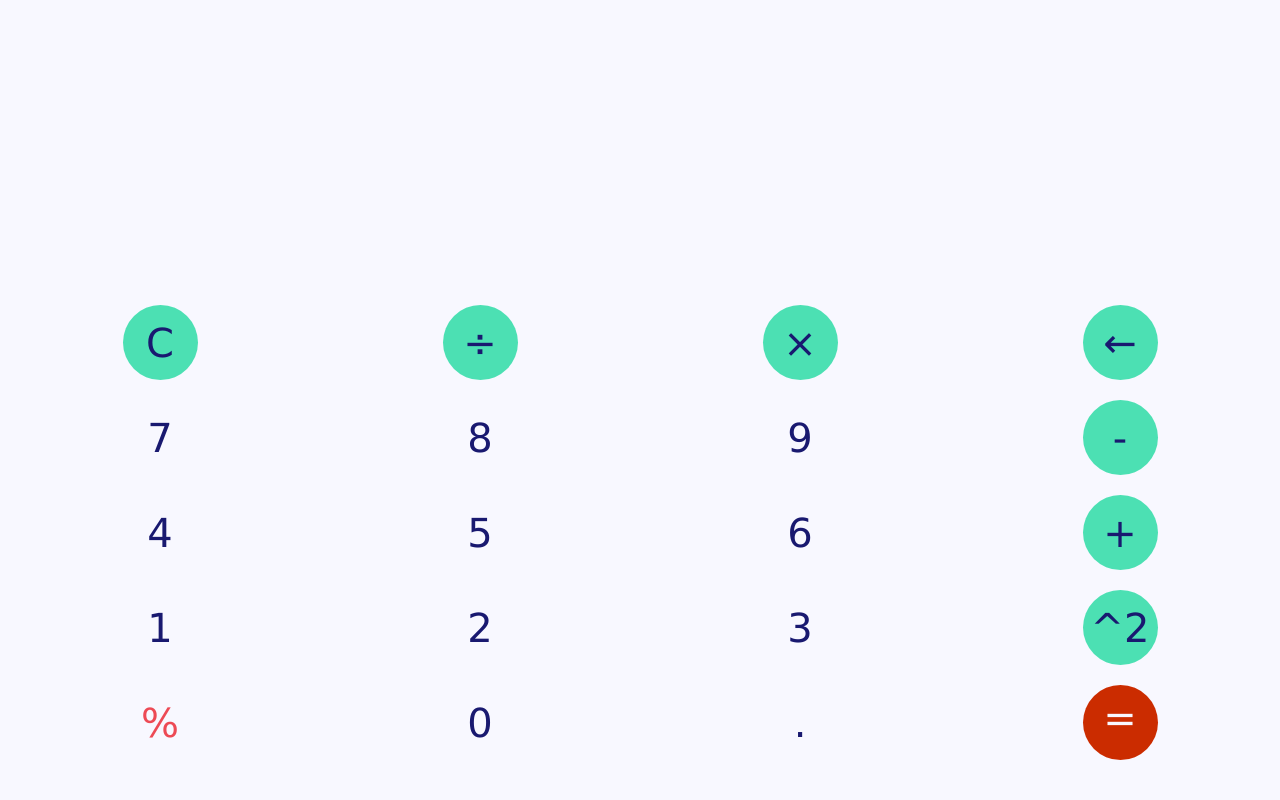
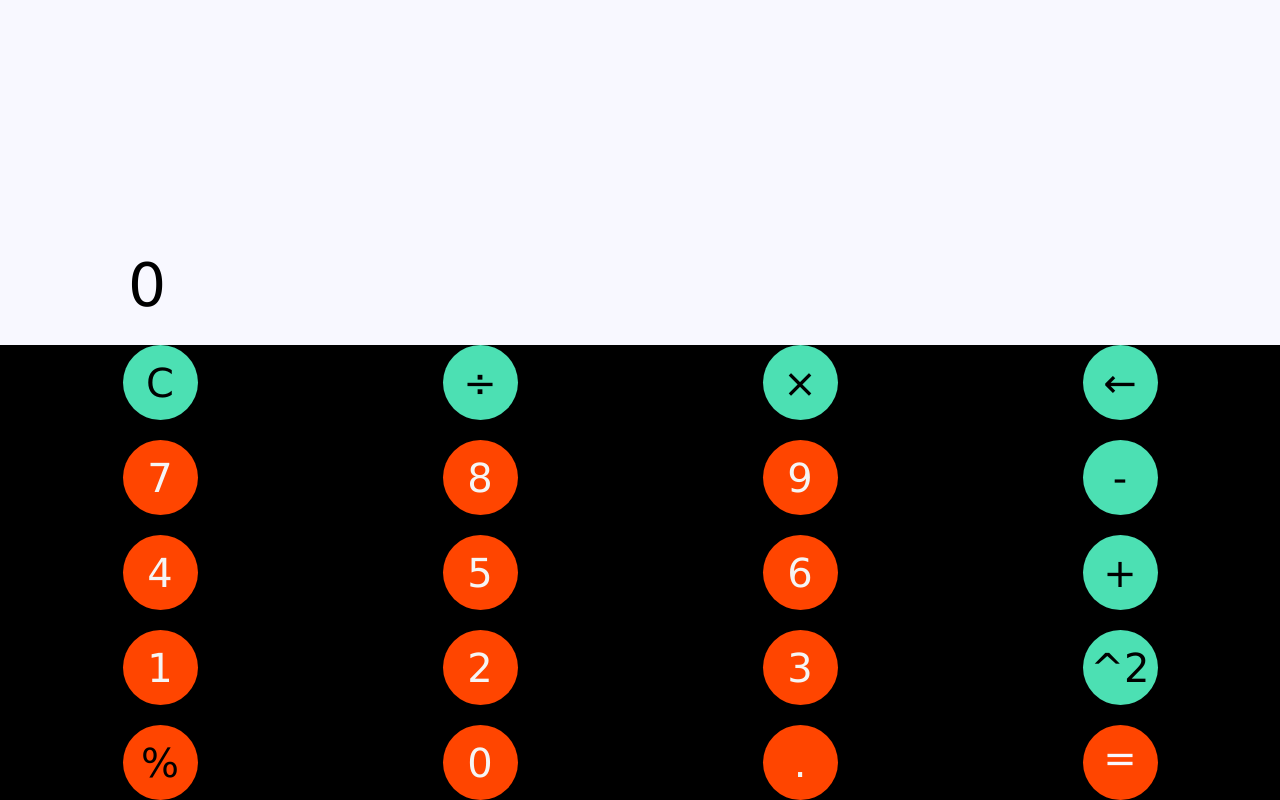
Before and after one commit to Goldenjnr/Calculator, a plain HTML site: page index.html in a window 1280 px wide. Both pictures are taken after a click on the button "^2". Drawn offline with Linux system fonts and the light colour scheme.

Commit message:
committed successfully

```diff
--- a/index.html
+++ b/index.html
@@ -5,17 +5,16 @@
   <meta http-equiv="X-UA-Compatible" content="IE=Edge">
   <meta name="viewport" content="width=device-width, initial-scale=1">
 
-  <title>HTML</title>
-
-  <!-- HTML -->
-
+  <title>Calculator</title>
 
   <!-- Custom Styles -->
   <link rel="stylesheet" href="style.css">
 </head>
 
 <body>
-     <div id="input" ></div>
+     <div id="input" >
+      <div id="input">0</div>
+     </div>
 
   <div class="container">
     <button onclick="inputText()" class="digit operator">C</button>
--- a/main.js
+++ b/main.js
@@ -9,11 +9,15 @@ function inputText() {
     text = eval(text);
     console.log(text)
   } else if (buttonText === "C") {
-    text = ''
+    text = '0'
     console.log(text)
+  // } else if (buttonText === "x" && buttonText === "÷" ) {
+  //   text += "*"
+  //   console.log(text)
+
   } else if (buttonText === "×") {
     text += "*"
-  }  else if (buttonText === "^2") {
+  } else if (buttonText === "^2") {
     x = text ** 2
     return(text = x)
   } else if (buttonText === "%") {
--- a/style.css
+++ b/style.css
@@ -8,12 +8,14 @@
   --bg-color: #4CE0B3;
   --second-bg-color: #CB2C00;
   --third-color: #ED4A55;
+  --fourth-color: #000;
 }
 
 body {
   font-size: 15pt;
   height: 100vh;
   background-color: ghostwhite;
+  /* background-color: black; */
 }
 
 button{
@@ -21,7 +23,8 @@ button{
   justify-content: center;
   align-items: center;
   text-decoration: none;
-  color: midnightblue;
+  color: whitesmoke;
+  /* color: midnightblue; */
   background-color: transparent;
   border: none;
   border-radius: 100%;
@@ -39,21 +42,27 @@ button:last-child {
 
 button.digit.operator {
   background-color: var(--bg-color);
+  color: #000;
+}
+
+button.digit {
+  background-color: orangered
 }
 
 button.digit.but {
-  color: var(--third-color);
+  color: var(--fourth-color);
 }
 
 .container {
   display: grid;
   position: fixed;
-  bottom: 40px;
+  bottom: 0px;
   right: 0;
   grid-template-columns: 1fr 1fr 1fr 1fr;
   width: 100%;
   margin: auto;
   row-gap: 20px;
+  background-color: #000;
   column-gap: 0;
 }
 
@@ -62,7 +71,7 @@ button.digit.but {
   justify-content: flex-end;
   flex-direction: column;
   position: fixed;
-  bottom: 520px;
+  bottom: 480px;
   left : 10%;
   height: 100%;
   width: 90%;
```
